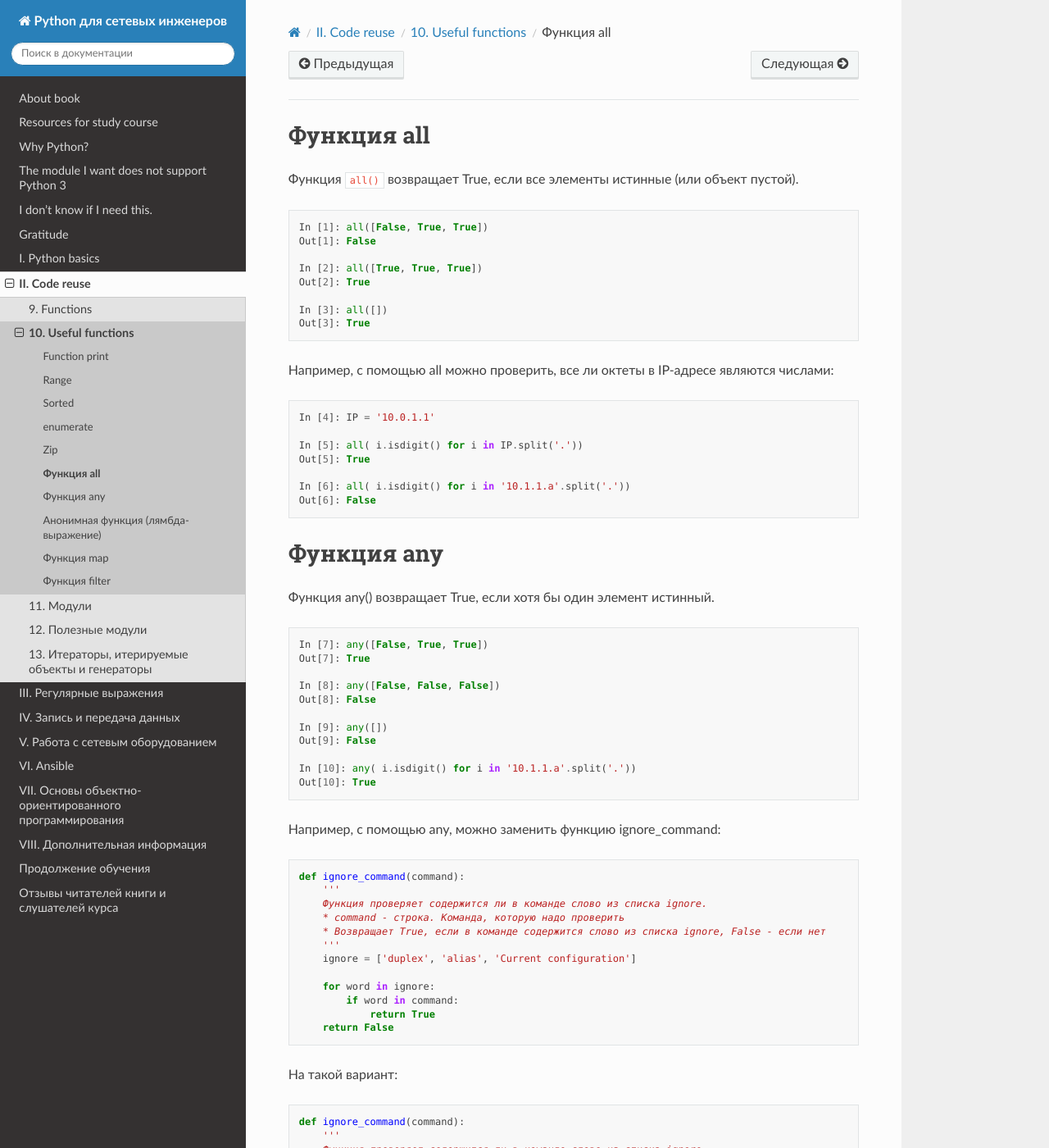
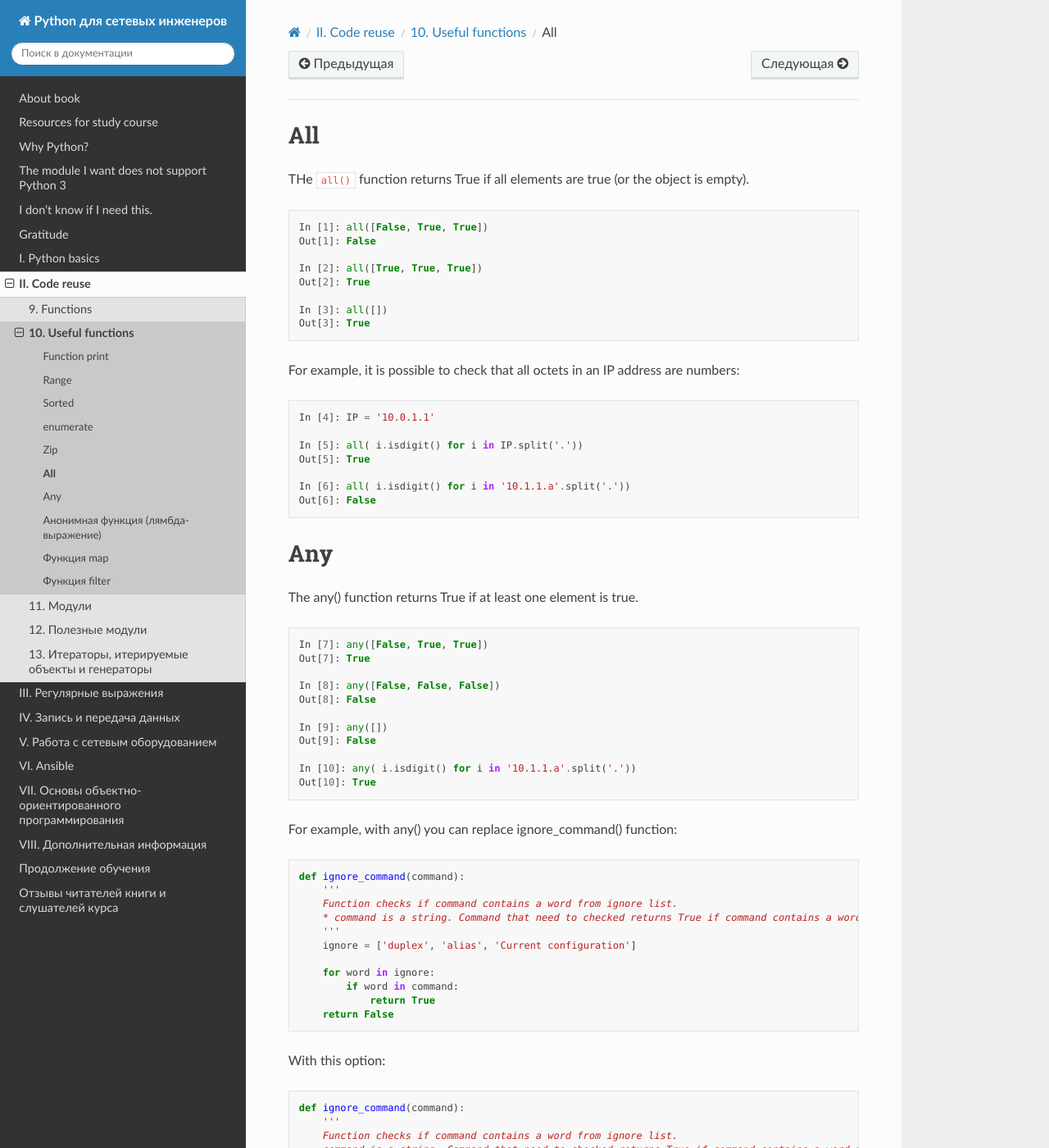
Before and after one commit to Aidar5/nattoeng, a Sphinx documentation site: the page built from docs/source/book/10_useful_functions/all_any.rst, in a window 1280 px wide and 1400 px high. Shown: the whole window at 82% size. Built offline with Sphinx 7.4.7 and the Read the Docs theme 2.0.0, drawn with Linux system fonts in a browser that asks for light colours; pages that are not in the unit, such as notebooks, are missing from menus; some of the changed text lies outside the part shown.

Commit message:
Update all_any.rst

```diff
--- a/docs/source/book/10_useful_functions/all_any.rst
+++ b/docs/source/book/10_useful_functions/all_any.rst
@@ -1,8 +1,7 @@
-Функция all
+All
 -----------
 
-Функция ``all()`` возвращает True, если все элементы истинные (или объект
-пустой).
+THe ``all()`` function returns True if all elements are true (or the object is empty).
 
 .. code:: python
 
@@ -15,8 +14,7 @@
     In [3]: all([])
     Out[3]: True
 
-Например, с помощью all можно проверить, все ли октеты в IP-адресе
-являются числами:
+For example, it is possible to check that all octets in an IP address are numbers:
 
 .. code:: python
 
@@ -28,10 +26,10 @@
     In [6]: all( i.isdigit() for i in '10.1.1.a'.split('.'))
     Out[6]: False
 
-Функция any
+Any
 -----------
 
-Функция any() возвращает True, если хотя бы один элемент истинный.
+The any() function returns True if at least one element is true.
 
 .. code:: python
 
@@ -47,15 +45,14 @@
     In [10]: any( i.isdigit() for i in '10.1.1.a'.split('.'))
     Out[10]: True
 
-Например, с помощью any, можно заменить функцию ignore_command:
+For example, with any() you can replace ignore_command() function:
 
 .. code:: python
 
     def ignore_command(command):
         '''
-        Функция проверяет содержится ли в команде слово из списка ignore.
-        * command - строка. Команда, которую надо проверить
-        * Возвращает True, если в команде содержится слово из списка ignore, False - если нет
+        Function checks if command contains a word from ignore list.
+        * command is a string. Command that need to checked returns True if command contains a word from ignore list, False - if not.
         '''
         ignore = ['duplex', 'alias', 'Current configuration']
 
@@ -64,15 +61,14 @@
                 return True
         return False
 
-На такой вариант:
+With this option:
 
 .. code:: python
 
     def ignore_command(command):
         '''
-        Функция проверяет содержится ли в команде слово из списка ignore.
-        command - строка. Команда, которую надо проверить
-        Возвращает True, если в команде содержится слово из списка ignore, False - если нет
+        Function checks if command contains a word from ignore list.
+        command is a string. Command that need to checked returns True if command contains a word from ignore list, False - if not.
         '''
         ignore = ['duplex', 'alias', 'Current configuration']
 
```
